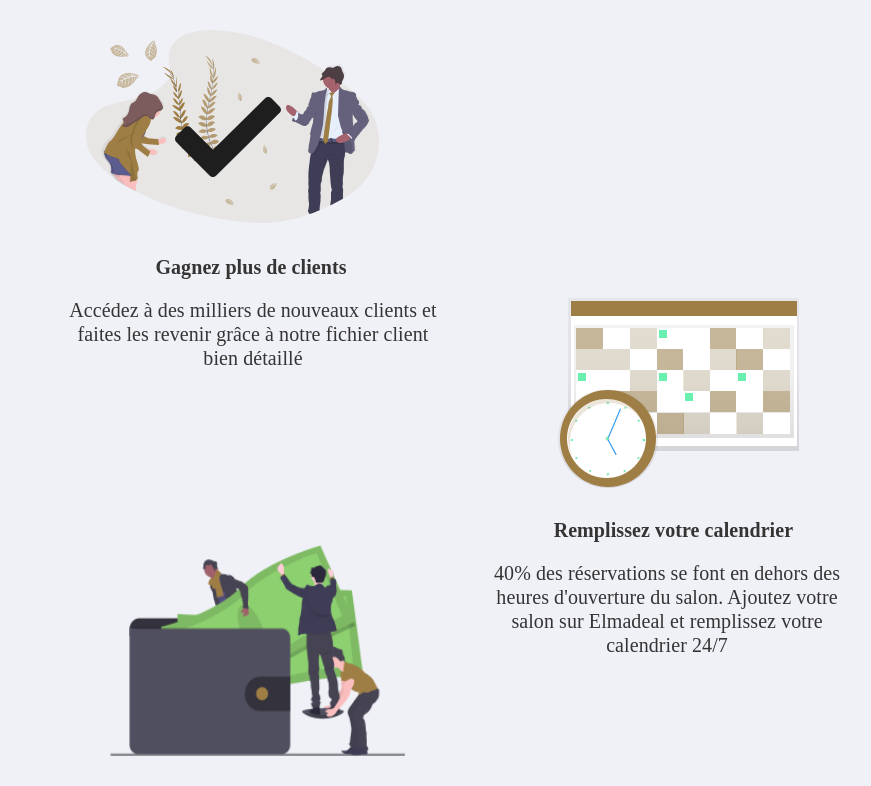
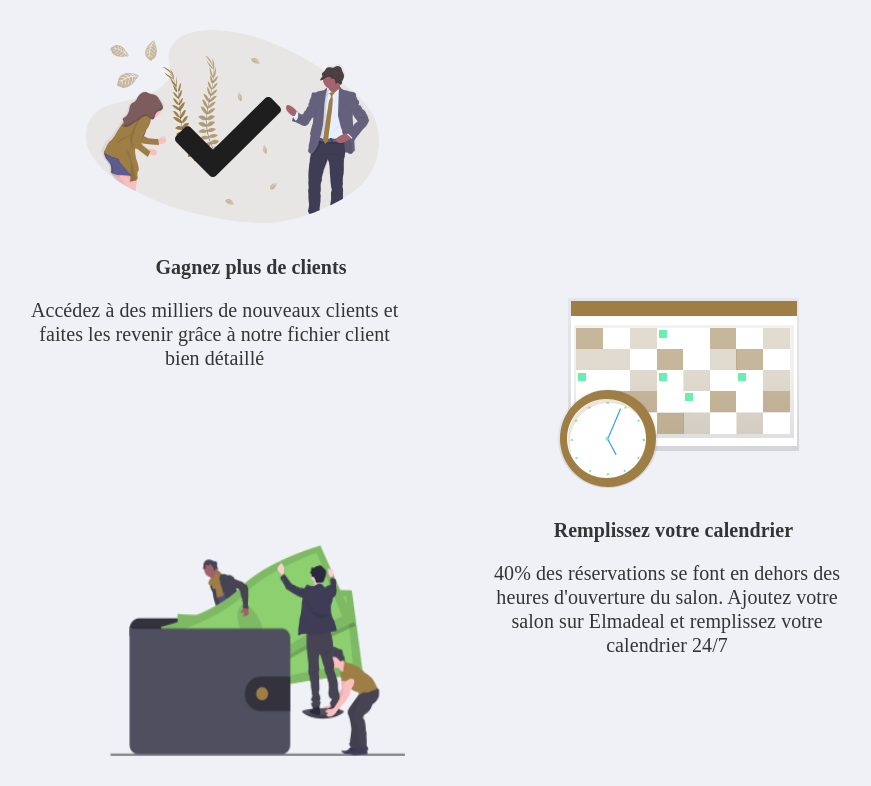
Before and after one commit to zakaryaa/elma-pro, a website: page app/index.html in a window 1280 px wide. Shown: the part 1381-2167 px from the top of the page, without its empty margins (197-1068 px from the left). Drawn offline with nearby package versions, Linux system fonts and the light colour scheme; files that its build step writes are made by us from their sources.

```diff
--- a/app/styles/main.scss
+++ b/app/styles/main.scss
@@ -365,7 +365,7 @@
     margin: 0;
     width: 380px;
 
-    right: 50%;
+    right: 53%;
     -ms-transform: rotate(0deg);
     -webkit-transform: rotate(0deg);
     transform: rotate(0deg);
```
